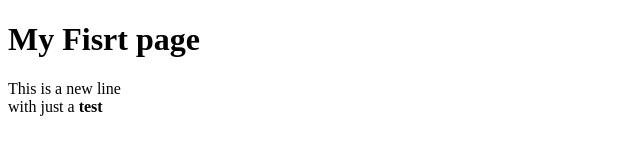
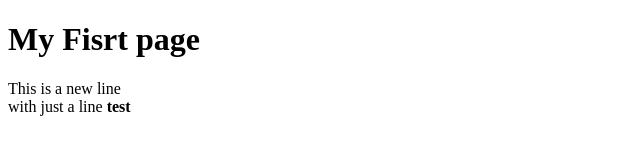
Before and after one commit to LucasChrispim/CSP_LABS, a plain HTML site: page WK2/index.html in a window 1280 px wide. Shown: the full height of the page, 0-640 px from the left. Drawn offline with Linux system fonts and the light colour scheme.

Commit message:
My first HTML code

```diff
--- a/WK2/index.html
+++ b/WK2/index.html
@@ -5,7 +5,7 @@
     </head>
     <body>
         <h1>My Fisrt page</h1>
-        <p>This is a new line<br/> with just a <b>test</b></p>
+        <p>This is a new line<br/> with just a line <b>test</b></p>
 
     </body>
 </html>
```
